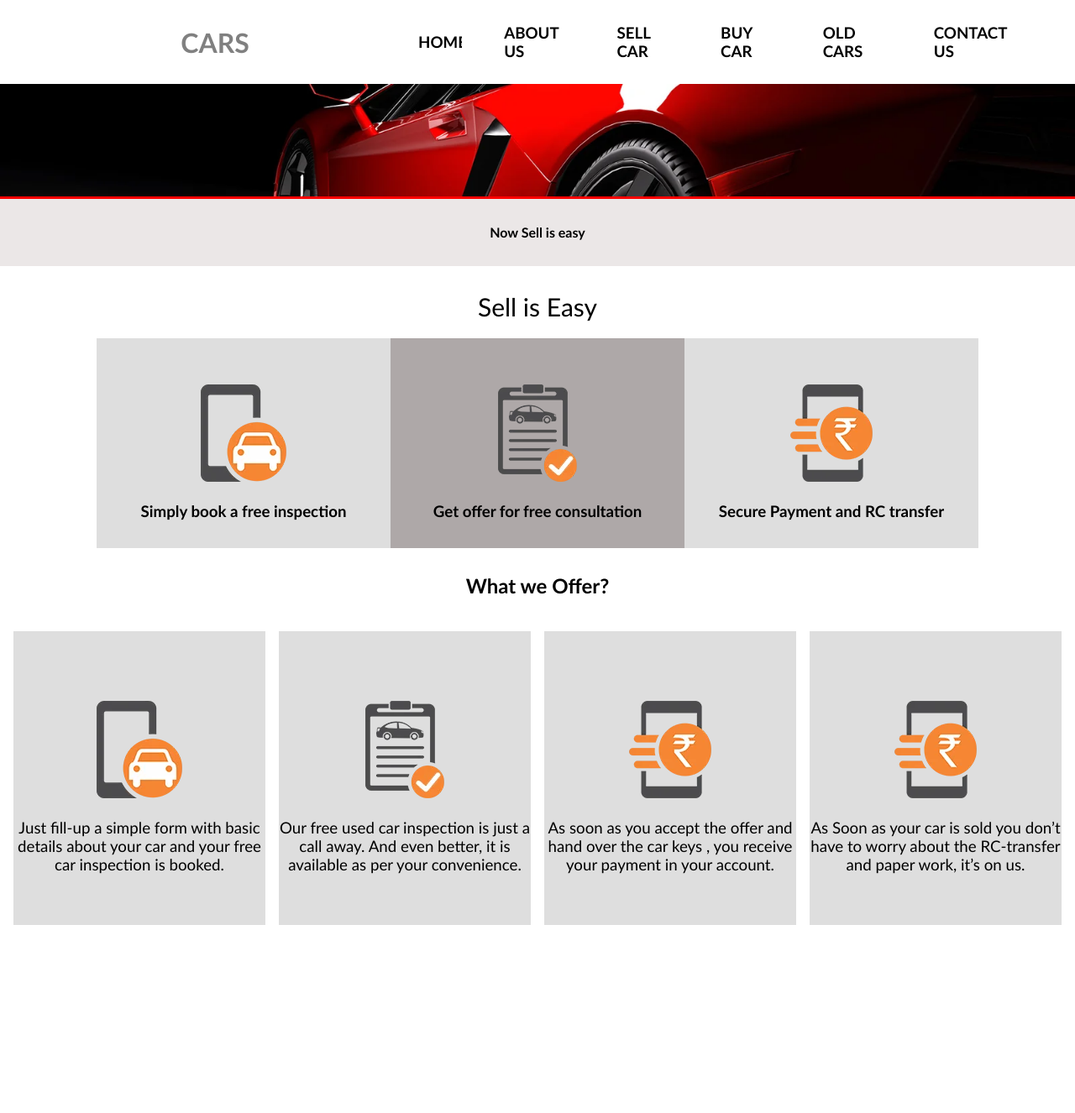
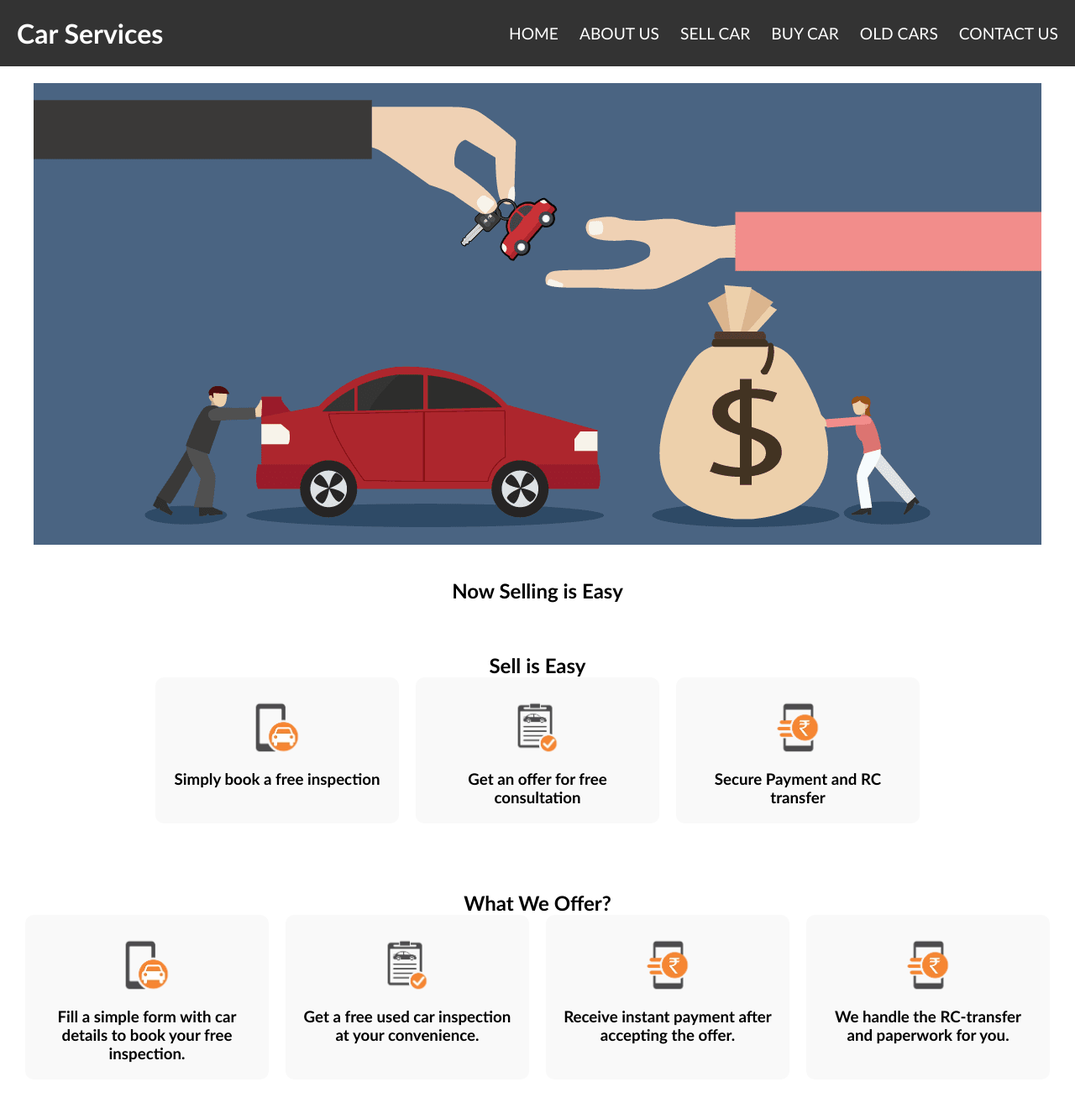
Before and after one commit to tejaswinireddypaladugu/RetakePaulWebAssignment, a Flask app: page / in a window 1280 px wide. Shown: the whole page at 84% size. Run offline with Flask 3, Linux system fonts and the light colour scheme.

Commit message:
change styling

```diff
--- a/Templates/Components/header.html
+++ b/Templates/Components/header.html
@@ -1,20 +1,21 @@
-<!DOCTYPE html>
 <html lang="en">
 <head>
     <meta charset="UTF-8">
     <meta name="viewport" content="width=device-width, initial-scale=1.0">
     <title>Selling Products</title>
-    <link href="static/css/index.css" rel="stylesheet"/>
+    <link href="/static/css/index.css" rel="stylesheet"/>
 </head>
 <body>
 <header>
-    <h1>CARS</h1>
+    <h1>Car Services</h1>
     <nav>
-        <h3 onclick="window.location.href='/'">HOME</h3>
-        <h3>ABOUT US</h3>
-        <h3 onclick="window.location.href='/sell_car'">SELL CAR</h3>
-        <h3 onclick="window.location.href='/buycar'">BUY CAR</h3>
-        <h3 onclick="window.location.href='/oldcar'">OLD CARS</h3>
-        <h3 onclick="window.location.href='/contactus'">CONTACT US</h3>
-        </nav>
+        <ul class="nav-links">
+            <li><a href="/">HOME</a></li>
+            <li><a href="#">ABOUT US</a></li>
+            <li><a href="/sell_car">SELL CAR</a></li>
+            <li><a href="/buycar">BUY CAR</a></li>
+            <li><a href="/oldcar">OLD CARS</a></li>
+            <li><a href="/contactus">CONTACT US</a></li>
+        </ul>
+    </nav>
 </header>
--- a/Templates/index.html
+++ b/Templates/index.html
@@ -1,47 +1,51 @@
-{% include ('components/header.html',username) %}
+{% include ('components/header.html', username) %}
+
 <main>
-  <div class="section1">
-    <img src="static/assets/bg-1.webp"/>
-  </div>
-  <div class="section2">
-    <h4>Now Sell is easy</h4>
-  </div>
-  <div class="section3">
+  <section class="hero">
+    <img src="static/assets/sell.png" alt="Sell Image" class="hero-image"/>
+  </section>
+
+  <section class="intro">
+    <h4>Now Selling is Easy</h4>
+  </section>
+
+  <section class="steps">
     <h2>Sell is Easy</h2>
-    <div class="subsection3">
-      <div class="subsectionbox1">
-          <img src="static/assets/icon1.webp"/>
+    <div class="steps-container">
+      <div class="step">
+          <img src="static/assets/icon1.webp" alt="Step 1"/>
           <h3>Simply book a free inspection</h3>
       </div>
-      <div class="subsectionbox2">
-        <img src="static/assets/icon2.webp"/>
-        <h3>Get offer for free consultation</h3>
+      <div class="step">
+        <img src="static/assets/icon2.webp" alt="Step 2"/>
+        <h3>Get an offer for free consultation</h3>
       </div>
-      <div class="subsectionbox3">
-        <img src="static/assets/icon3.webp"/>
+      <div class="step">
+        <img src="static/assets/icon3.webp" alt="Step 3"/>
         <h3>Secure Payment and RC transfer</h3>
       </div>
     </div>
-  </div>
-  <div class="section4">
-    <h2>What we Offer?</h2>
-    <div class="subsection3">
-      <div class="subsectionbox1">
-          <img src="static/assets/icon1.webp"/>
-          <h3>Just fill-up a simple form with basic details about your car and your free car inspection is booked. </h3>
+  </section>
+
+  <section class="offers">
+    <h2>What We Offer?</h2>
+    <div class="offers-container">
+      <div class="offer">
+          <img src="static/assets/icon1.webp" alt="Offer 1"/>
+          <h3>Fill a simple form with car details to book your free inspection.</h3>
       </div>
-      <div class="subsectionbox2">
-        <img src="static/assets/icon2.webp"/>
-        <h3>Our free used car inspection is just a call away. And even better, it is available as per your convenience.</h3>
+      <div class="offer">
+        <img src="static/assets/icon2.webp" alt="Offer 2"/>
+        <h3>Get a free used car inspection at your convenience.</h3>
       </div>
-      <div class="subsectionbox3">
-        <img src="static/assets/icon3.webp"/>
-        <h3>As soon as you accept the offer and hand over the car keys , you receive your payment in your account.</h3>
+      <div class="offer">
+        <img src="static/assets/icon3.webp" alt="Offer 3"/>
+        <h3>Receive instant payment after accepting the offer.</h3>
       </div>
-      <div class="subsectionbox4">
-        <img src="static/assets/icon3.webp"/>
-        <h3>As Soon as your car is sold you don’t have to worry about the RC-transfer and paper work, it’s on us.</h3>
+      <div class="offer">
+        <img src="static/assets/icon3.webp" alt="Offer 4"/>
+        <h3>We handle the RC-transfer and paperwork for you.</h3>
       </div>
     </div>
-  </div>
+  </section>
 </main>
--- a/static/css/index.css
+++ b/static/css/index.css
@@ -5,294 +5,79 @@
     margin: 0;
     overflow-x: hidden;
 }
-header{
+header {
+    display: flex;
+    justify-content: space-between;
+    align-items: center;
+    padding: 20px;
+    background: #333;
+    color: white;
+  }
+
+  .nav-links {
+    list-style: none;
+    display: flex;
+    gap: 25px;
+  }
+
+  .nav-links li {
+    display: inline;
+  }
+
+  .nav-links a {
+    color: white;
+    text-decoration: none;
+    font-size: 1.2em;
+  }
+
+  .nav-links a:hover {
+    text-decoration: underline;
+  }
+
+  body {
+    font-family: Arial, sans-serif;
+    margin: 0;
+    padding: 0;
+    text-align: center;
+  }
+
+  .hero {
     display: flex;
     justify-content: center;
-    align-items: center;
-    width: 100%;
-    height: 100px;
-}
-header h1
-{
-    width: 30%;
-    color: grey;
+    padding: 20px;
+  }
+
+  .hero-image {
+    max-width: 100%;
+    height: auto;
+  }
+
+  .intro h4 {
+    font-size: 1.5em;
+    margin: 20px 0;
+  }
+
+  .steps, .offers {
+    padding: 40px 20px;
+  }
+
+  .steps-container, .offers-container {
     display: flex;
     justify-content: center;
-    align-items: center;
-}
-header nav
-{
-    display: flex;
-    justify-content: flex-start;
-    align-items: center;
-    width: 60%;
-}
-nav h3
-{
-    margin-left: 50px;
-}
+    gap: 20px;
+    flex-wrap: wrap;
+  }
 
-.section1
-{
-    width: 100%;
-    height: 100%;
-    background-color: red;
-}
-.section1 img
-{
-    width: 100%;
-    height: 100%;
-}
-/* main section */
-.section2
-{
-    width: 100%;
-    height: 80px;
-    background-color:rgb(235, 231, 231);
-    display: flex;
-    justify-content: center;
-    align-items: center;
-}
-.section3, .section4
-{
-    display: flex;
-    justify-content: center;
-    align-items: center;
-    width: 100%;
-    flex-direction: column;
-    margin-top: 30px;
-}
-.section3 .subsection3,.section4 .subsection3
-{
-    display: flex;
-    justify-content: center;
-    align-items: center;
-}
-.section3 .subsectionbox1,.section3  .subsectionbox2,.section3  .subsectionbox3
-{
-    display: flex;
-    justify-content: center;
-    align-items: center;
-    flex-direction: column;
-    width: 350px;
-    height: 250px;
-    background-color: rgb(222, 222, 222);
-}
-.section3 .subsectionbox2
-{
-    background-color: rgb(174, 168, 168);
-}
-.section3 h2
-{
-    font-size: 30px;
-    margin-bottom: 20px;
-    font-weight: 500;
-}
-.section3 .subsectionbox1:hover,.subsectionbox2:hover,.subsectionbox3:hover
-{
-    background-color: rgb(255, 143, 52);
-}
-.section4 .subsection3
-{
-    display:flex;
-    justify-content: space-evenly;
-    align-items: center;
-    width: 100%;
-    margin-bottom: 30px;
-}
-.section4 .subsectionbox1,.section4 .subsectionbox2,.section4 .subsectionbox3,.section4 .subsectionbox4
-{
-    display: flex;
-    justify-content: center;
-    align-items: center;
-    flex-direction: column;
-    width: 300px;
-    height: 350px;
-    background-color: rgb(222, 222, 222);
-    margin-top: 40px;
-}
-.section4 h3
-{
+  .step, .offer {
+    background: #f9f9f9;
+    padding: 20px;
+    border-radius: 10px;
+    width: 250px;
     text-align: center;
-    font-weight: 500;
-}
-.sectionsellcar1
-{
-    background-color: #4B4B4D;
-    width: 100%;
-    height: 100%;
-    min-height: 70vh;
-    display: flex;
-    justify-content: center;
-    align-items: center;
+  }
 
-}
-
-.sectionsellcar1 form
-{
-    display: flex;
-    justify-content: center;
-    align-items: center;
-    width: 500px;
-    flex-direction: column;
-    margin-top: 20px;
-}
-.sectionsellcar1 .inputsection
-{
-    display: flex;
-    justify-content: center;
-    align-items: center;
-    width: 80%;
-}
-.sectionsellcar1 .inputsection input
-{
-    width: 400px;
-    height: 60px;
-    text-indent: 45%;
-}
-.sectionsellcar1 .inputsection button
-{
-    width: 300px;
-    height: 50px;
-    margin-top: 50px;
-    background-color: #4B4B4D;
-    color: white;
-    box-shadow: 0px 5px 10px black;
-}
-/* buycar */
-.buycarsection1
-{
-    display: flex;
-    justify-content: center;
-    align-items: center;
-    width: 100%;
-    height: 12vh;
-    background-color: #4B4B4D;
-}
-.buycarsection1 input
-{
-    margin-right: 10px;
-    height: 30px;
-    width: 200px;
-    text-indent: 10px;
-}
-.buycarsection1 button
-{
-    height: 30px;
-    width: 100px;
-    background-color: orange;
-    color: white;
-    font-weight: 600;
-    border: none;
-}
-.buycarsection3
-{
-    display: flex;
-    justify-content: center;
-    align-items: center;
-    width: 100%;
-    margin-top: 30px;
-    flex-wrap: wrap;
-    height: 100%;
-    margin-bottom: 20px;
-}
-.buycarsection3 .CarSection{
-display: flex;
-flex-direction: column;
-justify-content: center;
-align-items: center;
-width:350px;
-height: 300px;
-margin-top: 50px;
-margin-left: 30px;
-font-size: 12px;
-}
-.CarSection img
-{
-    width: 100%;
-    height: 100%;
-}
-.buycarsection2
-{
-    display: flex;
-    justify-content: ce;
-    width: 100%;
-}
-.buycarsection2 h3
-{
-    margin-left: 60px;
-    font-weight: 500;
-}
-
-
-/* login */
-
-.loginsection
-{
-    width: 100%;
+  .step img, .offer img {
+    width: 80px;
     height: auto;
-    display: flex;
-    justify-content: center;
-    align-items: center;
-    flex-direction: column;
-    margin-top: 30px;
-    margin-bottom: 30px;
-}
-.loginsection form
-{
-    display: flex;
-    justify-content: space-evenly;
-    align-items: center;
-    width: 300px;
-    height: 300px;
-    background-color: #000000ce;
-    flex-direction: column;
-    margin-top: 20px;
-}
-.loginsection form input
-{
-    border-radius: 5px;
-    width: 200px;
-    height: 35px;
-    border: none;
-   text-indent: 7px;
-}
-.loginsection  form button
-{
-    width: 80px;
-    height: 30px;
-    border-radius: 5px;
-    border: none;
-}
-.loginsection  form label
-{
-    color: white;
-}
-footer
-{
-    width: 100%;
-    height: 50vh;
-    display: flex;
-    justify-content: space-around;
-    align-items: center;
-    background-image: url('../assets/bg-1.webp');
-    background-repeat:no-repeat;
-    background-size: cover;
-    position: relative;
-}
-footer .overlay {
-    position: absolute;
-    top: 0;
-    left: 0;
-    width: 100%;
-    height: 100%;
-    background-color: rgba(0, 0, 0, 0.7); /* Adjust the opacity as needed */
-}
-footer nav
-{
-  z-index: 2;
-}
-footer nav h3
-{
-    color: white;
-}
+    margin-bottom: 10px;
+  }
```
Also changed, not shown: static/assets/sell.png (added).
